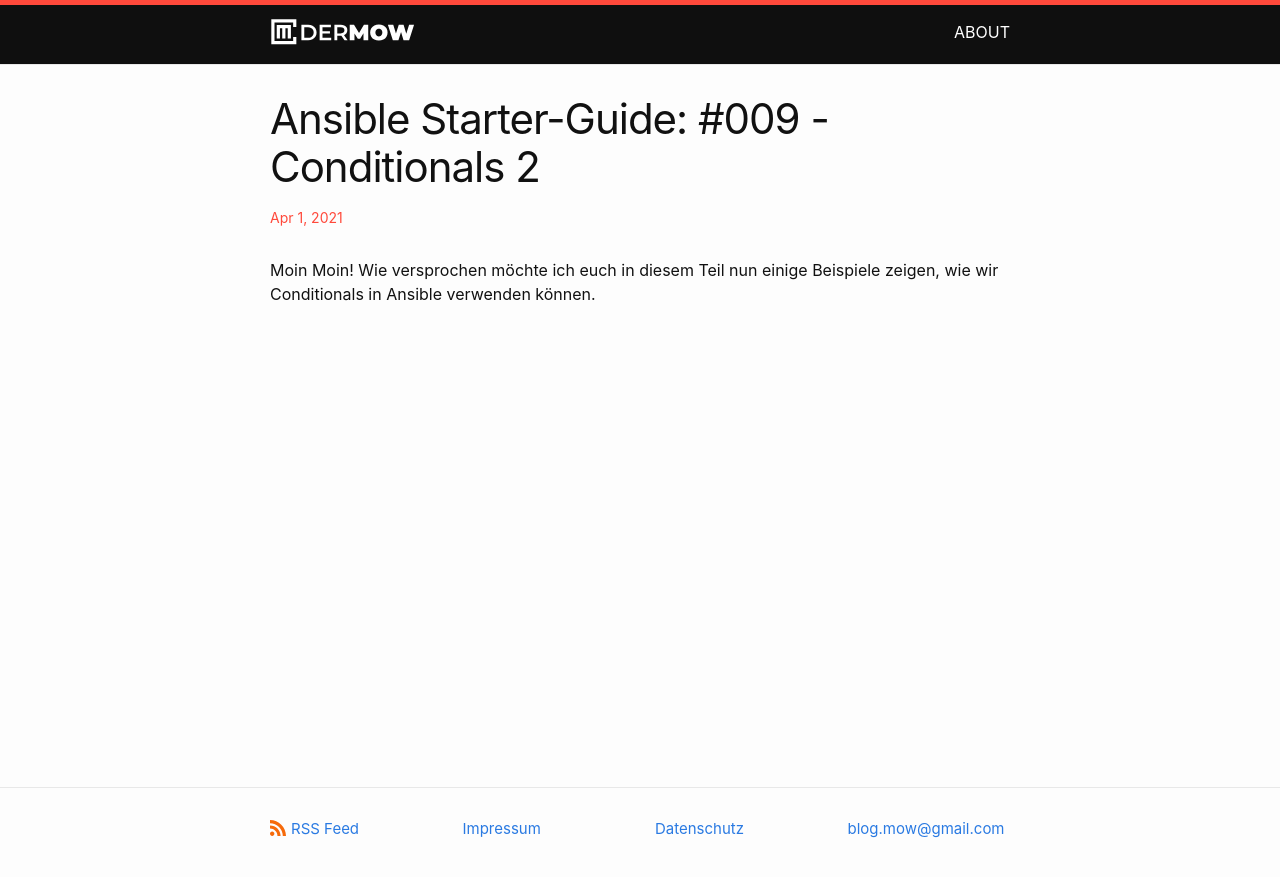
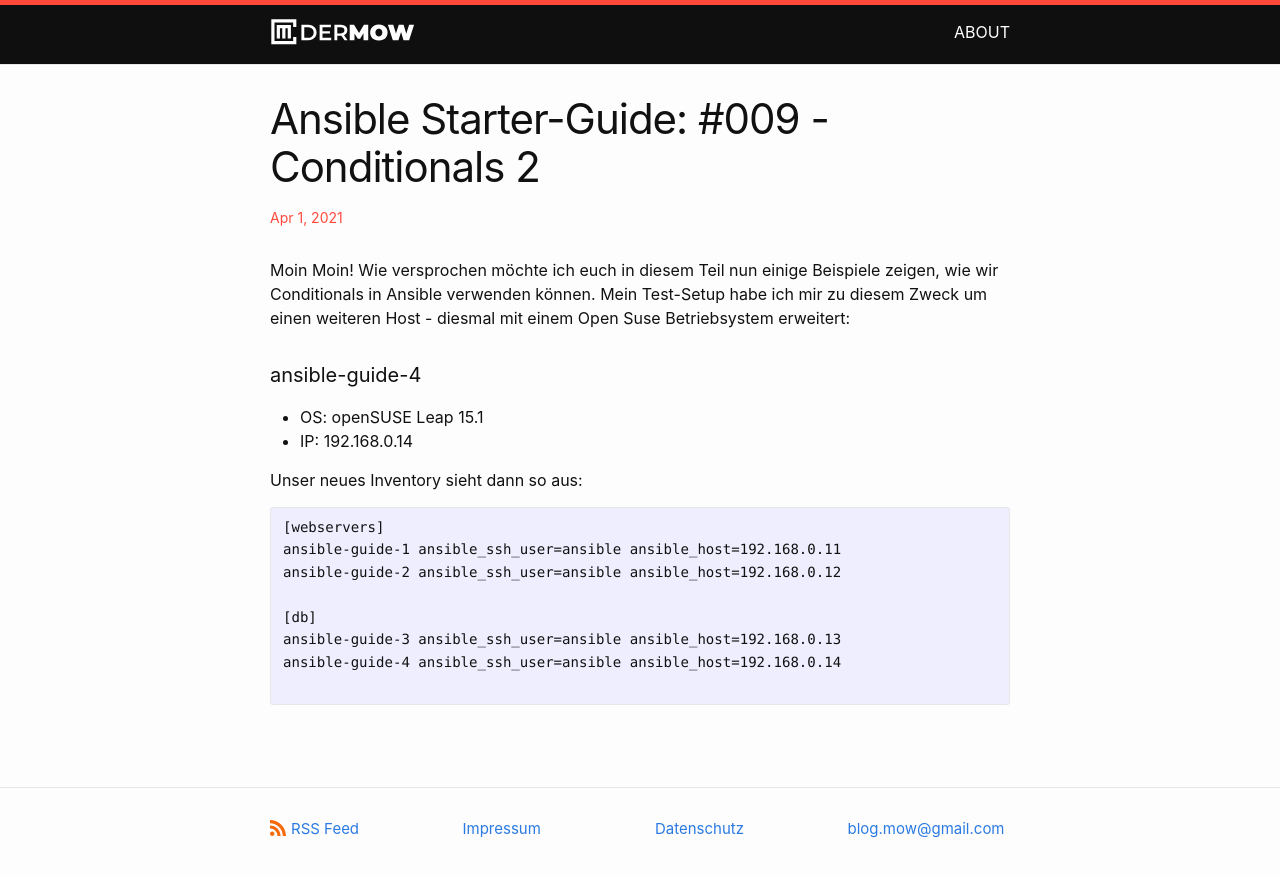
Before and after one commit to dermow/staging, a Jekyll site: the page built from _posts/2021-04-01-ansible-guide-9.markdown, in a window 1280 px wide. Shown: the top 877 px of the page. Built offline with Jekyll 4.4.1, drawn with Linux system fonts in a browser that asks for light colours; comment, search, counter and statistics services are not loaded.

Commit message:
Update 2021-04-01-ansible-guide-9.markdown

````diff
--- a/_posts/2021-04-01-ansible-guide-9.markdown
+++ b/_posts/2021-04-01-ansible-guide-9.markdown
@@ -7,3 +7,21 @@ categories: Ansible
 
 
 Moin Moin! Wie versprochen möchte ich euch in diesem Teil nun einige Beispiele zeigen, wie wir Conditionals in Ansible verwenden können.
+Mein Test-Setup habe ich mir zu diesem Zweck um einen weiteren Host - diesmal mit einem Open Suse Betriebsystem erweitert:
+
+#### ansible-guide-4
+* OS: openSUSE Leap 15.1
+* IP: 192.168.0.14
+
+Unser neues Inventory sieht dann so aus:
+
+```
+[webservers]
+ansible-guide-1 ansible_ssh_user=ansible ansible_host=192.168.0.11
+ansible-guide-2 ansible_ssh_user=ansible ansible_host=192.168.0.12
+
+[db]
+ansible-guide-3 ansible_ssh_user=ansible ansible_host=192.168.0.13
+ansible-guide-4 ansible_ssh_user=ansible ansible_host=192.168.0.14
+
+```
````
